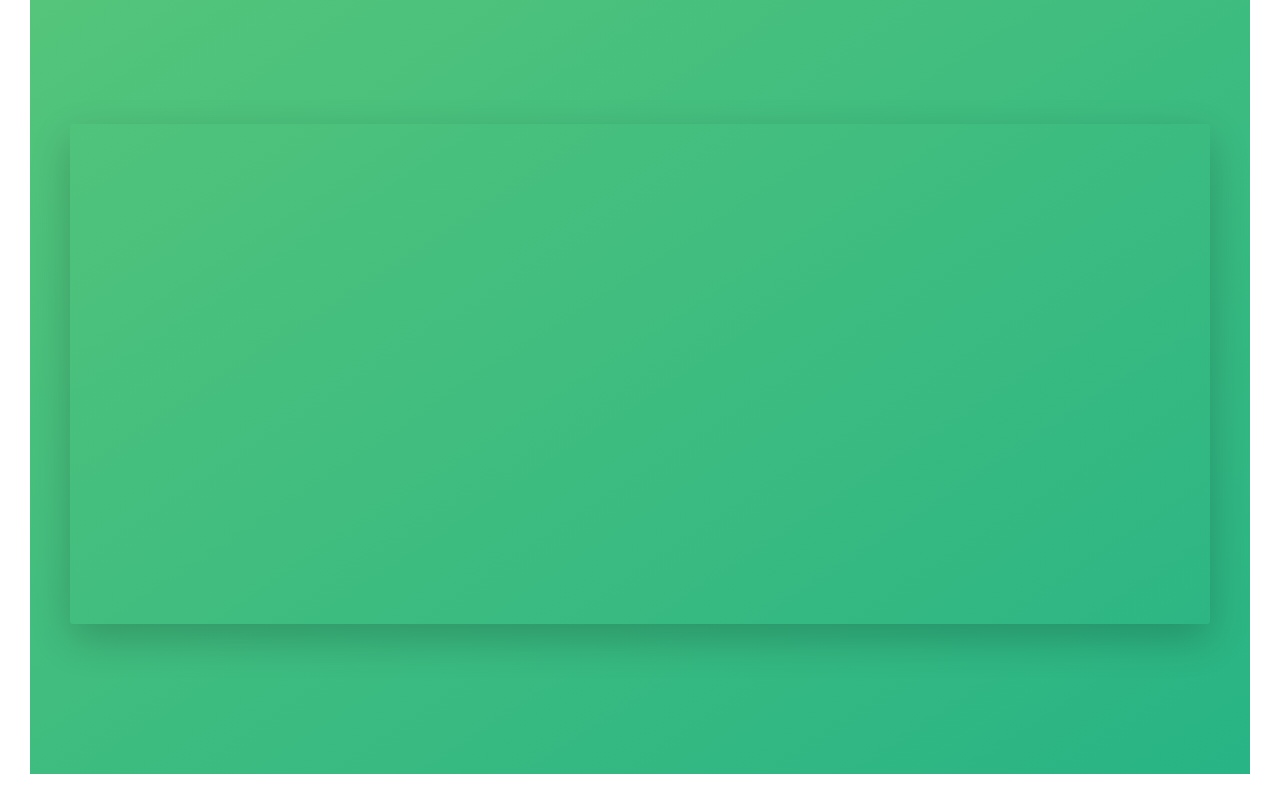
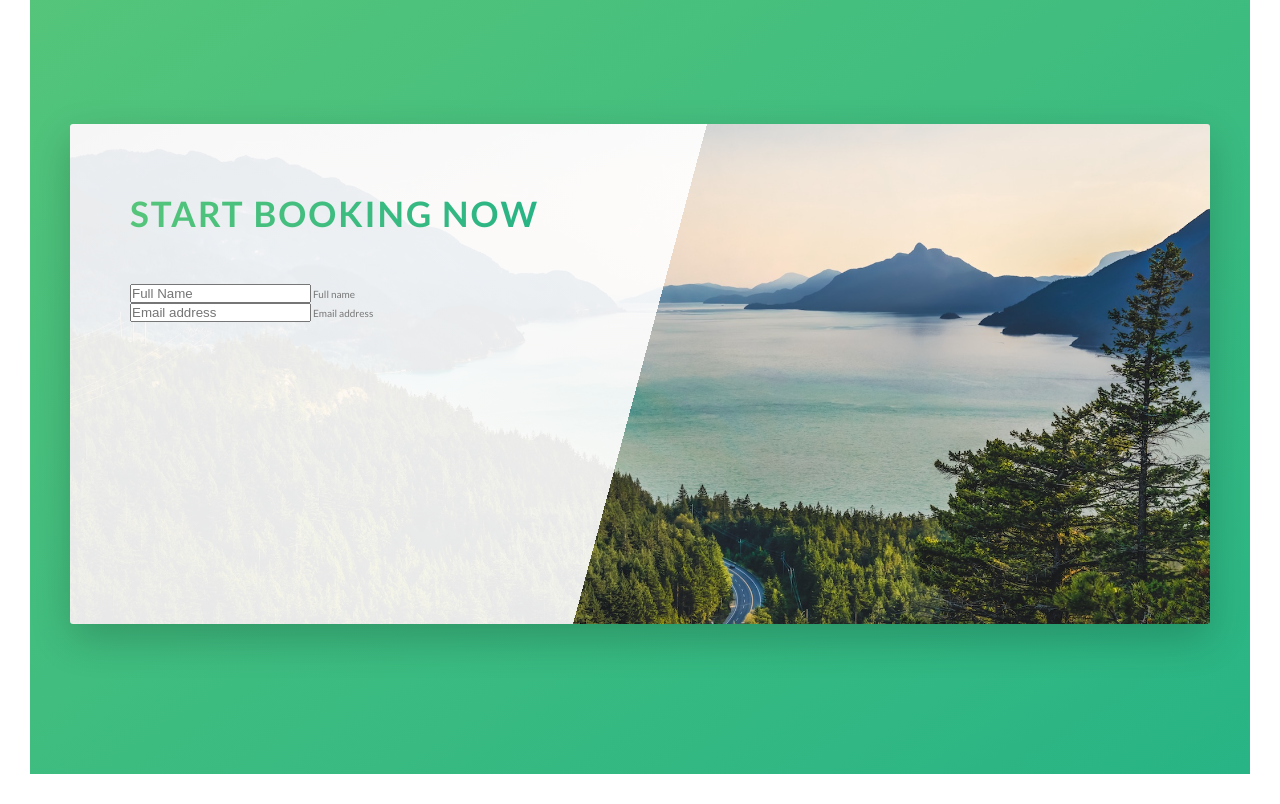
Before and after one commit to matt2256/Natours-Project-V2, a website: page index.html in a window 1280 px wide. Shown: the part 4500-5304 px from the top of the page. Drawn offline with Linux system fonts and the light colour scheme.

Commit message:
making the mark up for the forms section

```diff
--- a/index.html
+++ b/index.html
@@ -1,11 +1,13 @@
 <!DOCTYPE html>
 <html lang="en">
-
   <head>
     <meta charset="UTF-8" />
     <meta name="viewport" content="width=device-width, initial-scale=1.0" />
 
-    <link href="https://fonts.googleapis.com/css?family=Lato:100,300,400,700,900" rel="stylesheet" />
+    <link
+      href="https://fonts.googleapis.com/css?family=Lato:100,300,400,700,900"
+      rel="stylesheet"
+    />
     <link rel="stylesheet" href="css/fonts-icon.css" />
     <link rel="stylesheet" href="css/style.css" />
     <link rel="shortcut icon" type="image/png" href="img/favicon.png" />
@@ -39,22 +41,39 @@
               you´r you are going to fall in love with nature
             </h3>
             <p class="paragraph">
-                        Lorem ipsum dolor sit amet consectetur adipisicing elit. Esse illum vitae quibusdam sunt natus excepturi sed dicta debitis ex maxime accusamus soluta asperiores dolorem voluptas, laudantium quidem.
+              Lorem ipsum dolor sit amet consectetur adipisicing elit. Esse
+              illum vitae quibusdam sunt natus excepturi sed dicta debitis ex
+              maxime accusamus soluta asperiores dolorem voluptas, laudantium
+              quidem.
             </p>
             <h3 class="heading-tertiary u-margin-buttom-small">
               Live adventures like you never have before
             </h3>
             <p class="paragraph">
-                        Lorem ipsum dolor sit amet consectetur adipisicing elit. Esse illum vitae quibusdam sunt natus excepturi sed dicta debitis ex maxime accusamus.
+              Lorem ipsum dolor sit amet consectetur adipisicing elit. Esse
+              illum vitae quibusdam sunt natus excepturi sed dicta debitis ex
+              maxime accusamus.
             </p>
 
             <a href="#" class="btn-text">Learn more &rarr;</a>
           </div>
           <div class="col-1-of-2">
             <div class="composition">
-                        <img src="img/nat-1-large.jpg" alt="photo 1" class="composition__photo composition__photo--p1" />
-                        <img src="img/nat-2-large.jpg" alt="photo 2" class="composition__photo composition__photo--p2" />
-                        <img src="img/nat-3-large.jpg" alt="photo 3" class="composition__photo composition__photo--p3" />
+              <img
+                src="img/nat-1-large.jpg"
+                alt="photo 1"
+                class="composition__photo composition__photo--p1"
+              />
+              <img
+                src="img/nat-2-large.jpg"
+                alt="photo 2"
+                class="composition__photo composition__photo--p2"
+              />
+              <img
+                src="img/nat-3-large.jpg"
+                alt="photo 3"
+                class="composition__photo composition__photo--p3"
+              />
             </div>
           </div>
         </div>
@@ -71,7 +90,8 @@
                 Explore the world
               </h3>
               <p class="feature-box__text">
-                            Lorem ipsum dolor sit amet consectetur adipisicing elit. Esse illum vitae quibusdam sunt natus excepturi
+                Lorem ipsum dolor sit amet consectetur adipisicing elit. Esse
+                illum vitae quibusdam sunt natus excepturi
               </p>
             </div>
           </div>
@@ -83,7 +103,8 @@
                 Meet Nature
               </h3>
               <p class="feature-box__text">
-                            Lorem ipsum dolor sit amet consectetur adipisicing elit. Esse illum vitae quibusdam sunt natus excepturi
+                Lorem ipsum dolor sit amet consectetur adipisicing elit. Esse
+                illum vitae quibusdam sunt natus excepturi
               </p>
             </div>
           </div>
@@ -95,7 +116,8 @@
                 Find your way
               </h3>
               <p class="feature-box__text">
-                            Lorem ipsum dolor sit amet consectetur adipisicing elit. Esse illum vitae quibusdam sunt natus excepturi
+                Lorem ipsum dolor sit amet consectetur adipisicing elit. Esse
+                illum vitae quibusdam sunt natus excepturi
               </p>
             </div>
           </div>
@@ -107,7 +129,8 @@
                 Live a healthier life
               </h3>
               <p class="feature-box__text">
-                            Lorem ipsum dolor sit amet consectetur adipisicing elit. Esse illum vitae quibusdam sunt natus excepturi
+                Lorem ipsum dolor sit amet consectetur adipisicing elit. Esse
+                illum vitae quibusdam sunt natus excepturi
               </p>
             </div>
           </div>
@@ -224,11 +247,10 @@
       </section>
 
       <section class="section-stories">
-
         <div class="bg-video">
           <video class="bg-video__content" autoplay muted loop>
-            <source src="img/video.mp4" type="video/mp4">
-            <source src="img/video.webm" type="video/webm">
+            <source src="img/video.mp4" type="video/mp4" />
+            <source src="img/video.webm" type="video/webm" />
             Your browser is not supported!
           </video>
         </div>
@@ -242,7 +264,11 @@
         <div class="row">
           <div class="story">
             <figure class="story__shape">
-                        <img src="img/nat-8.jpg" alt="Person on a tour" class="story__image" />
+              <img
+                src="img/nat-8.jpg"
+                alt="Person on a tour"
+                class="story__image"
+              />
               <figcaption class="story__caption">
                 Mary Smith
               </figcaption>
@@ -252,8 +278,11 @@
                 I had the best week ever with my family
               </h3>
               <p>
-                            Lorem ipsum dolor sit amet consectetur adipisicing elit. Modi quaerat in culpa rerum ipsum inventore unde? Magnam itaque ullam, repellendus repellat ducimus iusto obcaecati. inventore unde? Magnam itaque ullam, repellendus repellat ducimus iusto obcaecati.
-                            repellat ducimus
+                Lorem ipsum dolor sit amet consectetur adipisicing elit. Modi
+                quaerat in culpa rerum ipsum inventore unde? Magnam itaque
+                ullam, repellendus repellat ducimus iusto obcaecati. inventore
+                unde? Magnam itaque ullam, repellendus repellat ducimus iusto
+                obcaecati. repellat ducimus
               </p>
             </div>
           </div>
@@ -262,7 +291,11 @@
         <div class="row">
           <div class="story">
             <figure class="story__shape">
-                        <img src="img/nat-9.jpg" alt="Person on a tour" class="story__image" />
+              <img
+                src="img/nat-9.jpg"
+                alt="Person on a tour"
+                class="story__image"
+              />
               <figcaption class="story__caption">
                 Jack Wilson
               </figcaption>
@@ -272,8 +305,11 @@
                 WOW! My life is completely different now
               </h3>
               <p>
-                            Lorem ipsum dolor sit amet consectetur adipisicing elit. Modi quaerat in culpa rerum ipsum inventore unde? Magnam itaque ullam, repellendus repellat ducimus iusto obcaecati. inventore unde? Magnam itaque ullam, repellendus repellat ducimus iusto obcaecati.
-                            repellat ducimus
+                Lorem ipsum dolor sit amet consectetur adipisicing elit. Modi
+                quaerat in culpa rerum ipsum inventore unde? Magnam itaque
+                ullam, repellendus repellat ducimus iusto obcaecati. inventore
+                unde? Magnam itaque ullam, repellendus repellat ducimus iusto
+                obcaecati. repellat ducimus
               </p>
             </div>
           </div>
@@ -286,11 +322,40 @@
       <section class="section-book">
         <div class="row">
           <div class="book">
+            <div class="book__form">
+              <form action="#" class="form">
+                <div class="u-margin-buttom-medium">
+                  <h2 class="heading-secoundary">
+                    Start booking now
+                  </h2>
+                </div>
 
+                <div class="form__group">
+                  <input
+                    type="text"
+                    class="form__input"
+                    placeholder="Full Name"
+                    id="name"
+                    required
+                  />
+                  <label for="name" class="form__label">Full name</label>
+                </div>
+
+                <div class="form__group">
+                  <input
+                    type="email"
+                    class="form__input"
+                    placeholder="Email address"
+                    id="email"
+                    required
+                  />
+                  <label for="email" class="form__label">Email address</label>
+                </div>
+              </form>
+            </div>
           </div>
         </div>
       </section>
     </main>
   </body>
-
 </html>
--- /dev/null
+++ b/sass/components/_form.scss
@@ -0,0 +1,17 @@
+.form {
+    &__form {
+
+    }
+
+    &__input {
+        font-size: 1.5rem;
+        padding: 1.5rem  2rem;
+        border-radius: 2px;
+        background-color: rgba($color-white, 0.5);
+        border: none;
+    }
+
+    &__label {
+
+    }
+}
--- a/sass/main.scss
+++ b/sass/main.scss
@@ -20,3 +20,4 @@
 @import "components/feature-box";
 @import "components/cards";
 @import "components/story";
+@import "components/form";
--- a/sass/pages/_home.scss
+++ b/sass/pages/_home.scss
@@ -32,9 +32,18 @@
 }
 
 .book {
-    background-image: linear-gradient(105 deg, rgba($color-white, 0.9) 0%, orangered 50%), url(../../img/nat-10.jpg);
+    background-image: linear-gradient(105deg,
+                                    rgba($color-white, 0.9) 0%,
+                                    rgba($color-white, 0.9) 50%,
+                                    transparent 50%),
+                                    url("../../img/nat-10.jpg");
     background-size: 100%;
     border-radius: $border-radius-stn;
     box-shadow: 0 1.5rem 4rem rgba($color-black, .2);
     height: 50rem;
+
+    &__form {
+        width: 50%;
+        padding: 6rem;
+    }
 }
```
Also changed, not shown: css/style.css. Lines whose indentation alone changed are shown as unchanged.
